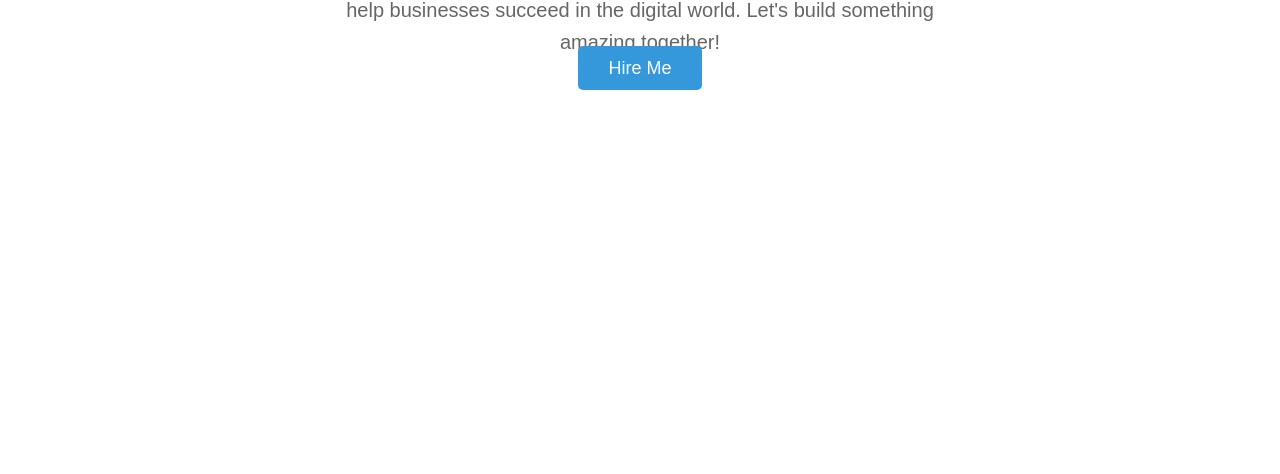
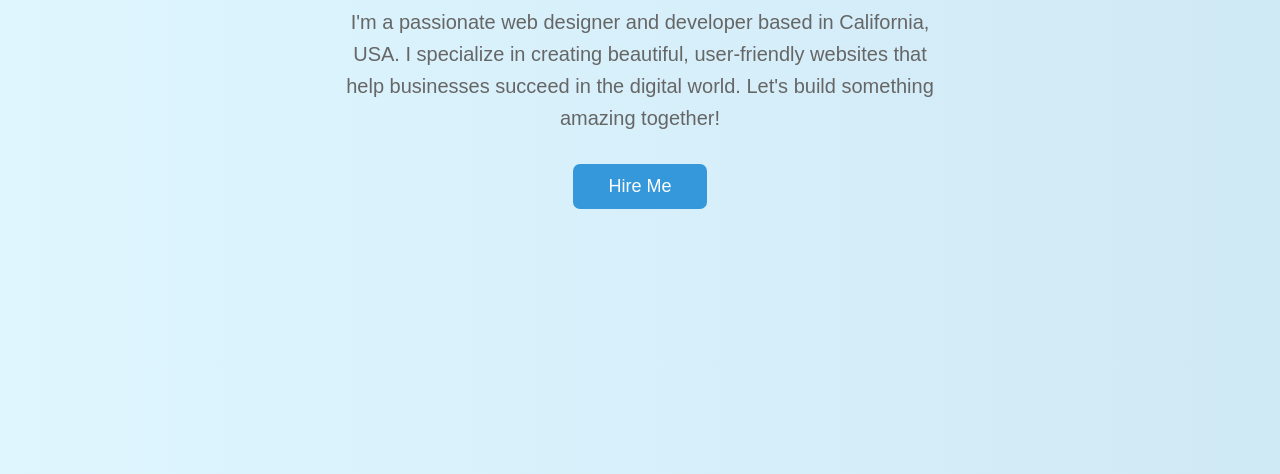
Before and after one commit to 22471A05F9/my-website, a plain HTML site: page about.html in a window 1280 px wide. Shown: the part 326-800 px from the top of the page. Drawn offline with Linux system fonts and the light colour scheme.

Commit message:
index.html

```diff
--- a/about.html
+++ b/about.html
@@ -1,24 +1,23 @@
 <!DOCTYPE html>
 <html lang="en">
 <head>
-  <meta charset="UTF-8">
-  <meta name="viewport" content="width=device-width, initial-scale=1.0">
+  <meta charset="UTF-8" />
+  <meta name="viewport" content="width=device-width, initial-scale=1.0"/>
   <title>Mahesh - Web Designer</title>
 
   <style>
-
     * {
       margin: 0;
       padding: 0;
       box-sizing: border-box;
+      scrollbar-width: none;
     }
 
     body {
       font-family: 'Arial', sans-serif;
-      background-image: linear-gradient(lightblue);
+      background-image: linear-gradient(to right, #dff6ff, #cfe9f5);
       color: #333;
     }
-
 
     nav {
       background-color: #2c3e50;
@@ -40,7 +39,6 @@
       text-decoration: underline;
     }
 
-
     .hero-section {
       display: flex;
       flex-direction: column;
@@ -48,6 +46,7 @@
       justify-content: center;
       text-align: center;
       padding: 80px 20px;
+      min-height: 80vh;
     }
 
     .info h3 {
@@ -74,17 +73,17 @@
       line-height: 1.6;
       color: #666;
       max-width: 600px;
+      margin-bottom: 30px;
     }
 
-
     .info .btn {
-      margin-top: 30px;
-      padding: 12px 30px;
+      display: inline-block;
+      padding: 12px 35px;
       font-size: 18px;
       color: white;
       background-color: #3498db;
       border: none;
-      border-radius: 5px;
+      border-radius: 7px;
       cursor: pointer;
       transition: background-color 0.3s ease;
       text-decoration: none;
@@ -95,9 +94,7 @@
     }
   </style>
 </head>
-
 <body>
-
 
   <nav>
     <a href="index.html">Home</a>
@@ -106,7 +103,6 @@
     <a href="skills.html">Skills</a>
     <a href="project.html">Projects</a>
   </nav>
-
 
   <div class="hero-section">
     <div class="info">
```
Also changed, not shown: contact.html (+3 -0 lines), index.html (+1 -0 lines), project.html (+2 -0 lines), skills.html (+2 -0 lines).
